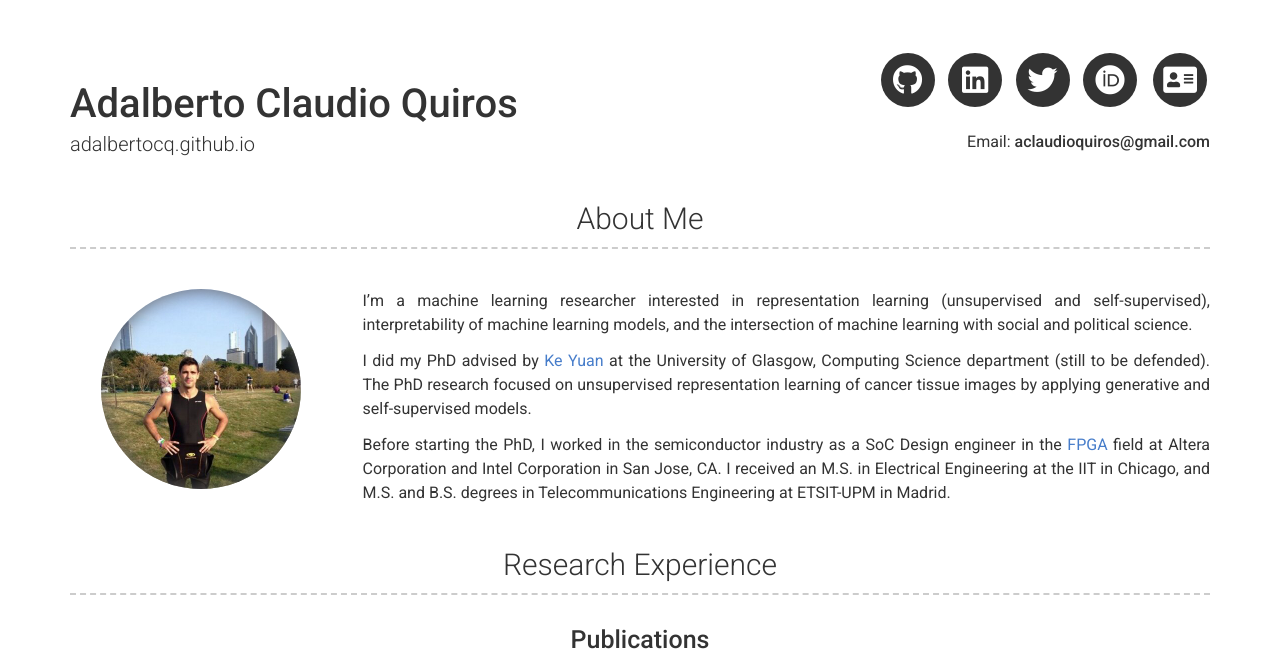
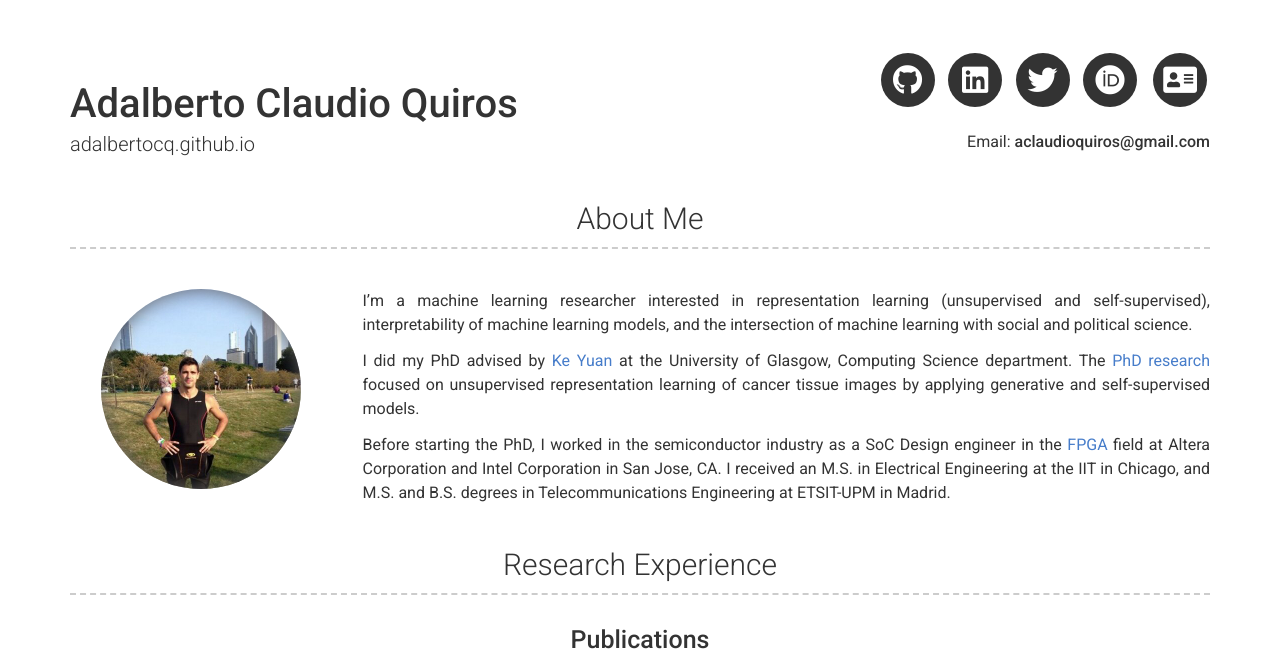
Before and after one commit to AdalbertoCq/adalbertocq.github.io, a Jekyll site: the page built from index.md, in a window 1280 px wide and 900 px high, cut to the strip 0-665 px from the top of the window. Built offline with Jekyll 4.4.1, drawn with Linux system fonts in a browser that asks for light colours; nearby versions of some CDN libraries.

Commit message:
thesis link

```diff
--- a/_config.yml
+++ b/_config.yml
@@ -47,8 +47,8 @@ about_profile_image: images/Adal.jpeg
 about_content: | # this will include new lines to allow paragraphs
   I'm a machine learning researcher interested in representation learning (unsupervised and self-supervised), interpretability of machine learning models, and the intersection of machine learning with social and political science.
 
-  I did my PhD advised by [Ke Yuan](https://scholar.google.co.uk/citations?user=PIQ_ZhUAAAAJ&hl=en) at the University of Glasgow, Computing Science department (still to be defended).
-  The PhD research focused on unsupervised representation learning of cancer tissue images by applying generative and self-supervised models.
+  I did my PhD advised by [Ke Yuan](https://scholar.google.co.uk/citations?user=PIQ_ZhUAAAAJ&hl=en) at the University of Glasgow, Computing Science department.
+  The [PhD research](https://theses.gla.ac.uk/83374/) focused on unsupervised representation learning of cancer tissue images by applying generative and self-supervised models.
 
   Before starting the PhD, I worked in the semiconductor industry as a SoC Design engineer in the [FPGA](https://en.wikipedia.org/wiki/Field-programmable_gate_array) field at Altera Corporation and Intel Corporation in San Jose, CA. I received an M.S. in Electrical Engineering at the IIT in Chicago, and M.S. and B.S. degrees in Telecommunications Engineering at ETSIT-UPM in Madrid.
 
```
